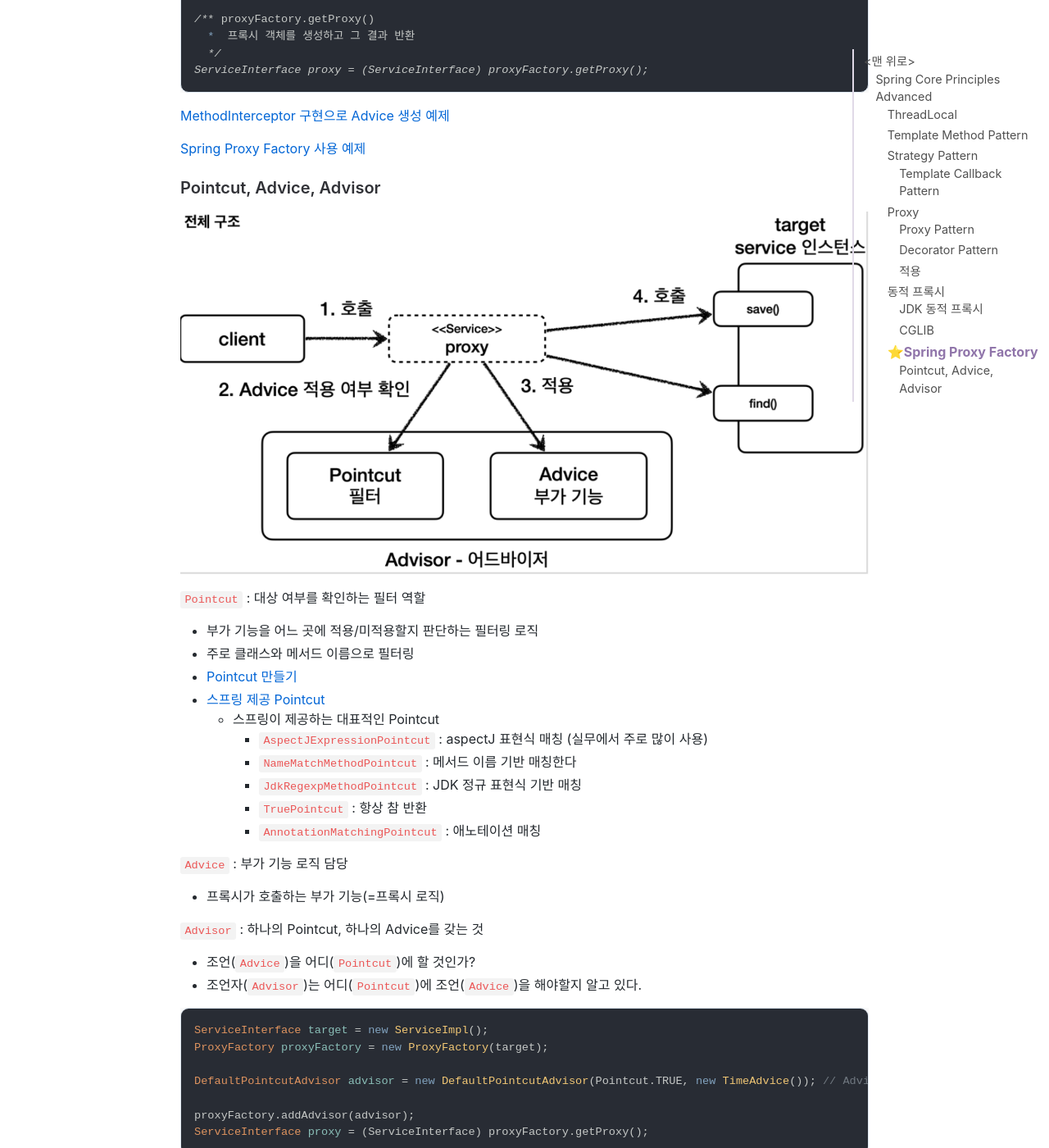
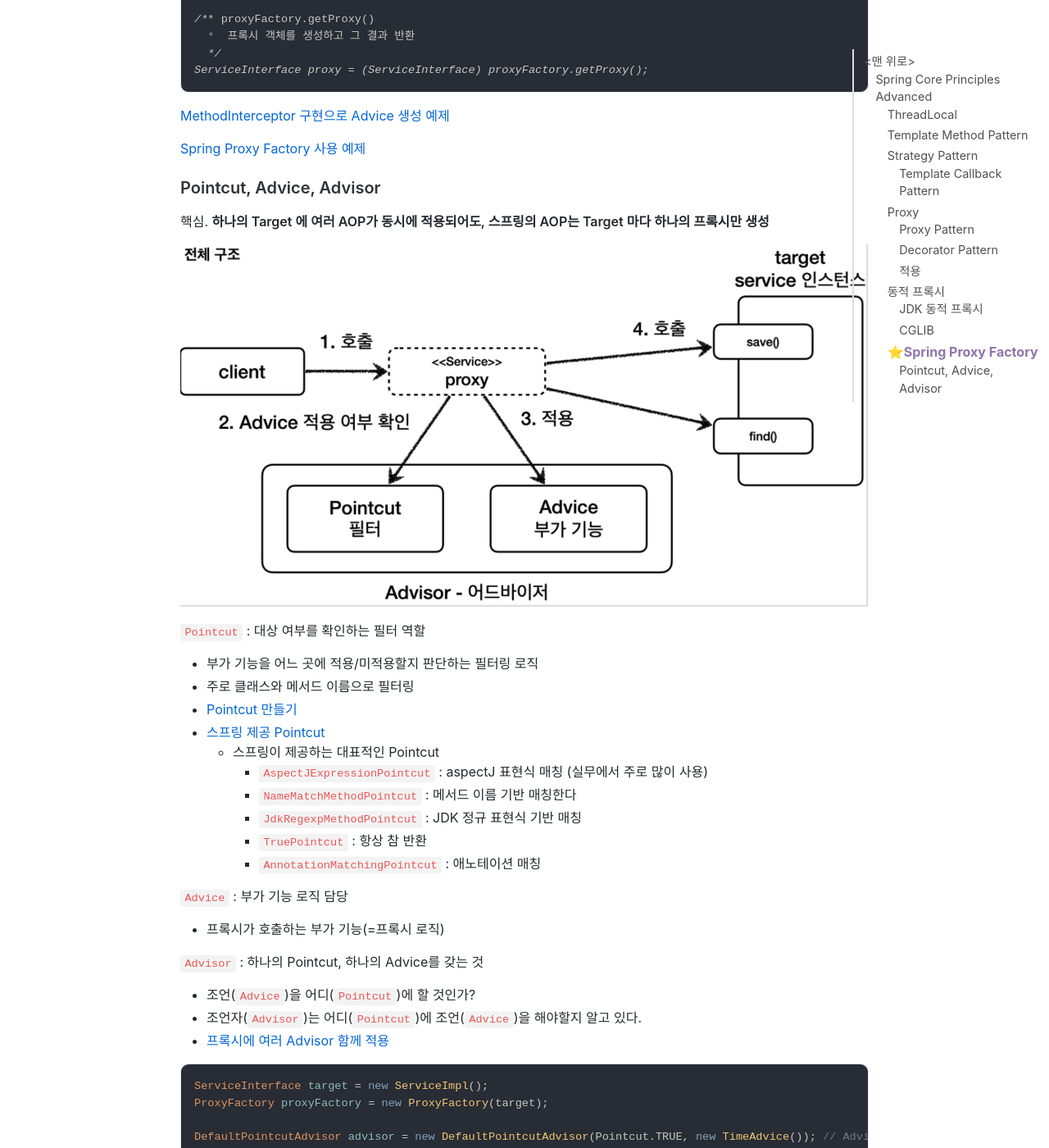
Before and after one commit to jihunparkme/jihunparkme.github.io, a Jekyll site: the page built from _posts/2022-11-20-Spring-Core-Principles-Advanced.md, in a window 1280 px wide and 1400 px high, scrolled down 14982 px. Shown: the whole window at 82% size. Built offline with Jekyll 4.4.1, drawn with Linux system fonts in a browser that asks for light colours; nearby versions of some CDN libraries; comment, search, counter and statistics services are not loaded.

Commit message:
[스프링이 지원하는 프록시] 예제 코드4 - 여러 어드바이저 함께 적용

````diff
--- a/_posts/2022-11-20-Spring-Core-Principles-Advanced.md
+++ b/_posts/2022-11-20-Spring-Core-Principles-Advanced.md
@@ -476,6 +476,9 @@ ServiceInterface proxy = (ServiceInterface) proxyFactory.getProxy();
 
 ### Pointcut, Advice, Advisor
 
+핵심. **하나의 Target 에 여러 AOP가 동시에 적용되어도, 스프링의 AOP는 Target 마다 하나의
+프록시만 생성**
+
 ![Result](https://github.com/jihunparkme/jihunparkme.github.io/blob/master/post_img/spring/spring-proxy-factory-advisor.png?raw=true 'Result')
 
 `Pointcut` : 대상 여부를 확인하는 필터 역할
@@ -496,6 +499,7 @@ ServiceInterface proxy = (ServiceInterface) proxyFactory.getProxy();
 `Advisor` : 하나의 Pointcut, 하나의 Advice를 갖는 것
 - 조언(`Advice`)을 어디(`Pointcut`)에 할 것인가?
 - 조언자(`Advisor`)는 어디(`Pointcut`)에 조언(`Advice`)을 해야할지 알고 있다.
+- [프록시에 여러 Advisor 함께 적용](https://github.com/jihunparkme/Inflearn-Spring-Core-Principles-Advanced/commit/b7193eacc32a91b7bf730023558587c7d7d92531)
 
 ```java
 ServiceInterface target = new ServiceImpl();
@@ -506,7 +510,6 @@ DefaultPointcutAdvisor advisor = new DefaultPointcutAdvisor(Pointcut.TRUE, new T
 proxyFactory.addAdvisor(advisor);
 ServiceInterface proxy = (ServiceInterface) proxyFactory.getProxy();
 ```
-
 
 
 
````
